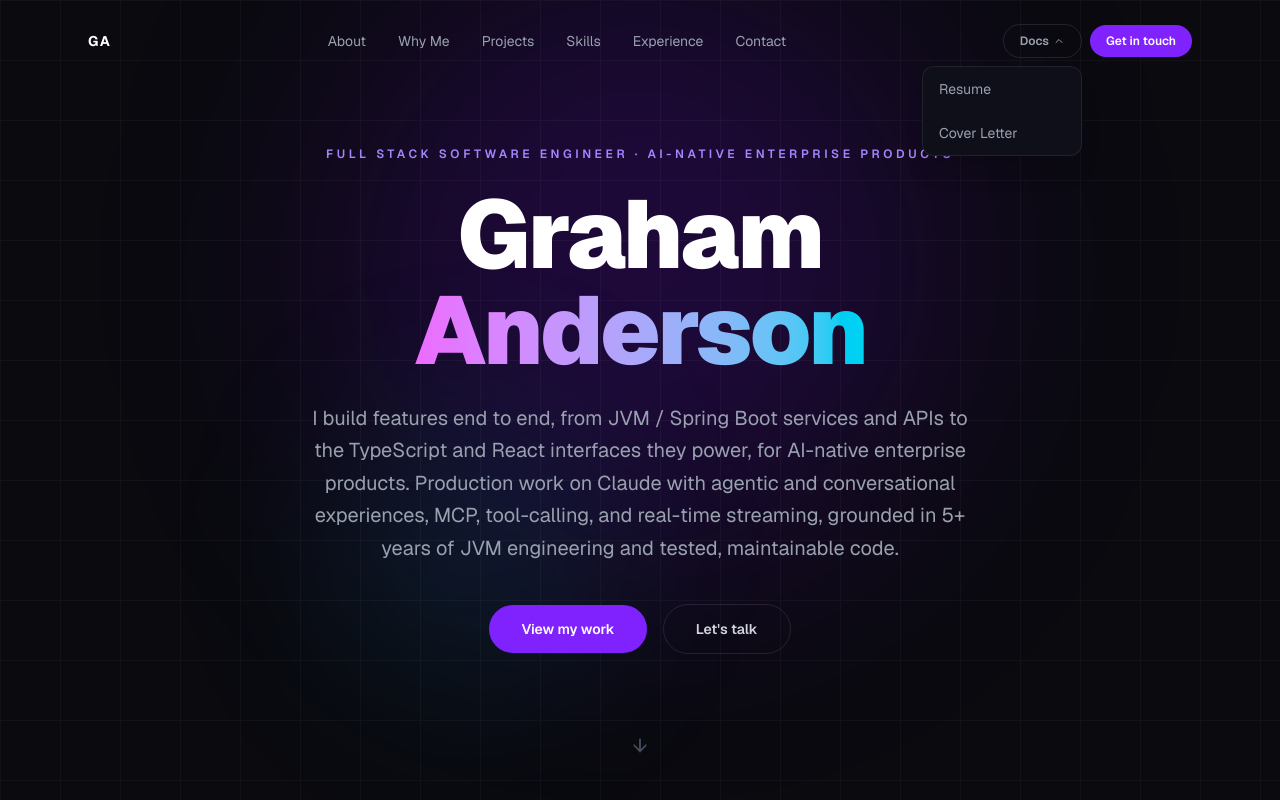
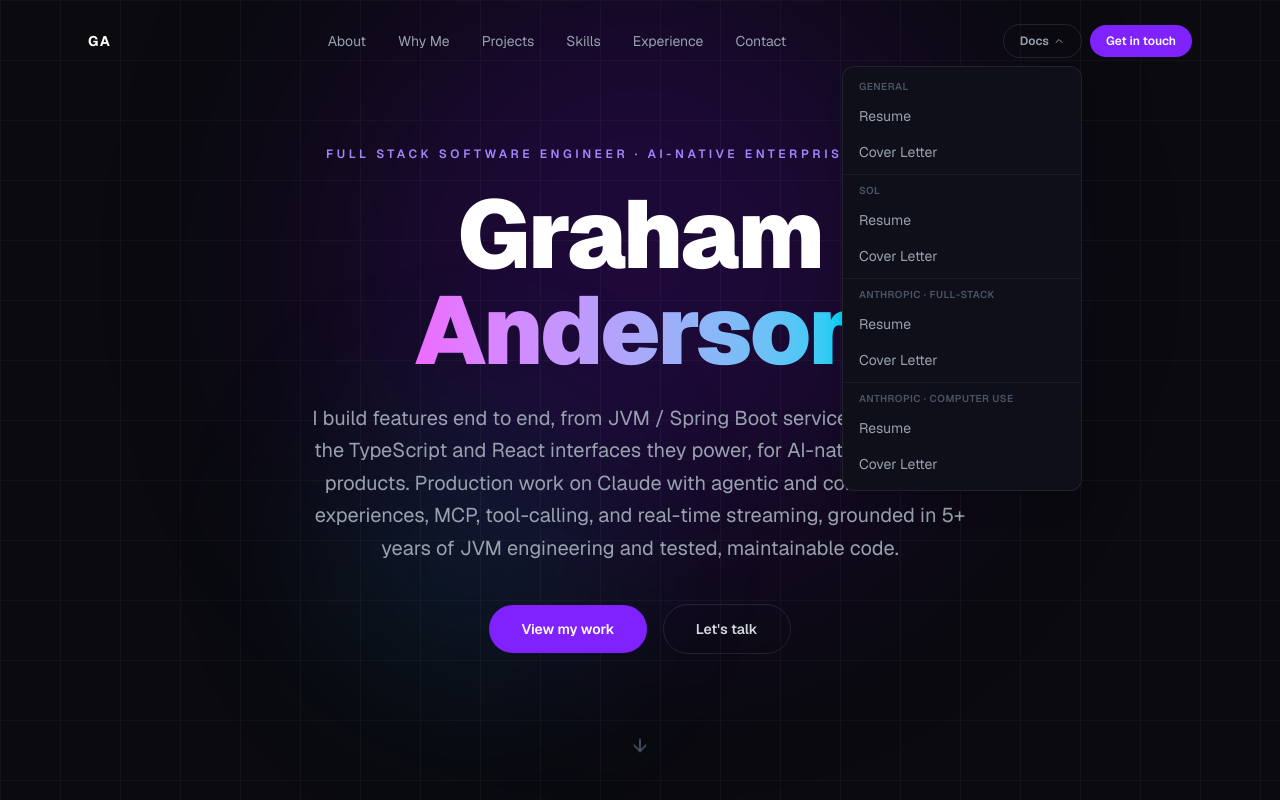
Before and after one commit to Gramman87/portfolio, a Next.js app: page / in a window 1280 px wide. Both pictures are taken after a click on the button "Docs". Shown: the top 800 px of the page. Built offline with nearby package versions, Linux system fonts and the light colour scheme.

Commit message:
Expand Docs menu to link all resume and cover-letter variants

```diff
--- a/components/Nav.tsx
+++ b/components/Nav.tsx
@@ -4,6 +4,13 @@ import { useState, useEffect, useRef } from "react";
 import { ChevronDown } from "lucide-react";
 
 const links = ["About", "Why Me", "Projects", "Skills", "Experience", "Contact"];
+
+const docGroups = [
+  { label: "General", resume: "/resume", cover: "/cover-letter" },
+  { label: "Sol", resume: "/resume/sol", cover: "/cover-letter/sol" },
+  { label: "Anthropic · Full-stack", resume: "/resume/anthropic", cover: "/cover-letter/anthropic" },
+  { label: "Anthropic · Computer Use", resume: "/resume/computer-use", cover: "/cover-letter/computer-use" },
+];
 
 export default function Nav() {
   const [scrolled, setScrolled] = useState(false);
@@ -58,21 +65,31 @@ export default function Nav() {
               Docs <ChevronDown className={`w-3 h-3 transition-transform ${docsOpen ? "rotate-180" : ""}`} />
             </button>
             {docsOpen && (
-              <div className="absolute right-0 mt-2 w-40 bg-[#0f0f1a] border border-white/[0.08] rounded-xl shadow-xl overflow-hidden">
+              <div className="absolute right-0 mt-2 w-60 max-h-[70vh] overflow-y-auto bg-[#0f0f1a] border border-white/[0.08] rounded-xl shadow-xl overflow-hidden py-1">
+                {docGroups.map((g) => (
+                  <div
+                    key={g.label}
+                    className="py-1 border-t border-white/[0.05] first:border-t-0"
+                  >
+                    <p className="px-4 pt-1 pb-1 text-[10px] font-semibold uppercase tracking-wider text-gray-600">
+                      {g.label}
+                    </p>
                     <a
-                  href="/resume"
+                      href={g.resume}
                       onClick={() => setDocsOpen(false)}
-                  className="block px-4 py-3 text-sm text-gray-400 hover:text-white hover:bg-white/[0.04] transition-colors"
+                      className="block px-4 py-2 text-sm text-gray-400 hover:text-white hover:bg-white/[0.04] transition-colors"
                     >
                       Resume
                     </a>
                     <a
-                  href="/cover-letter"
+                      href={g.cover}
                       onClick={() => setDocsOpen(false)}
-                  className="block px-4 py-3 text-sm text-gray-400 hover:text-white hover:bg-white/[0.04] transition-colors"
+                      className="block px-4 py-2 text-sm text-gray-400 hover:text-white hover:bg-white/[0.04] transition-colors"
                     >
                       Cover Letter
                     </a>
+                  </div>
+                ))}
               </div>
             )}
           </div>
```
Lines whose indentation alone changed are shown as unchanged.
